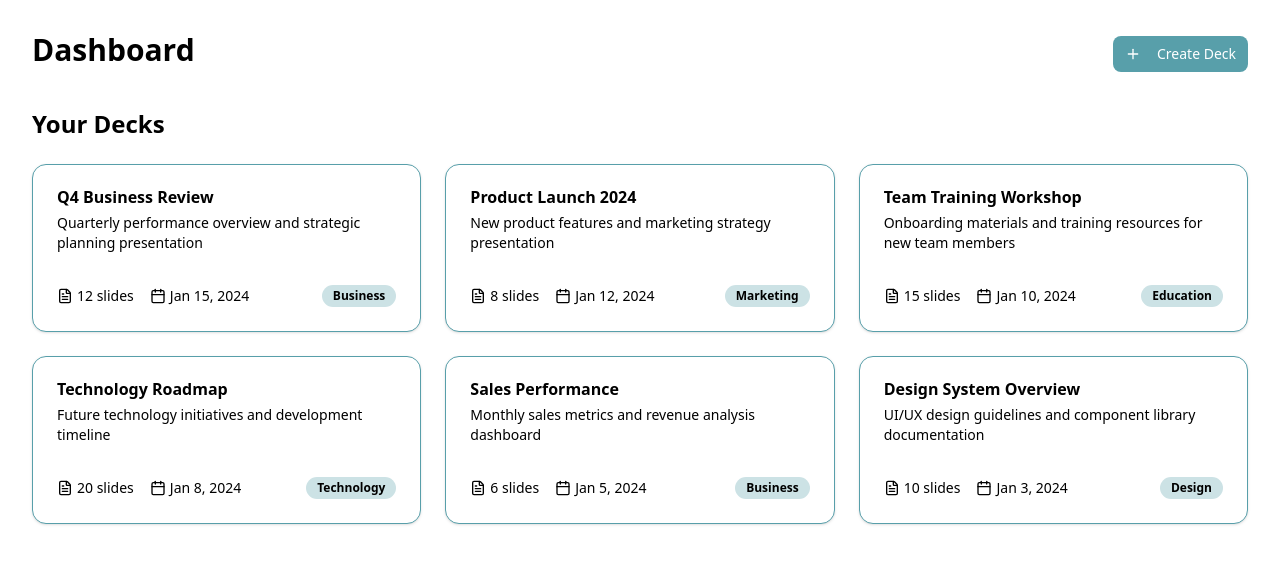
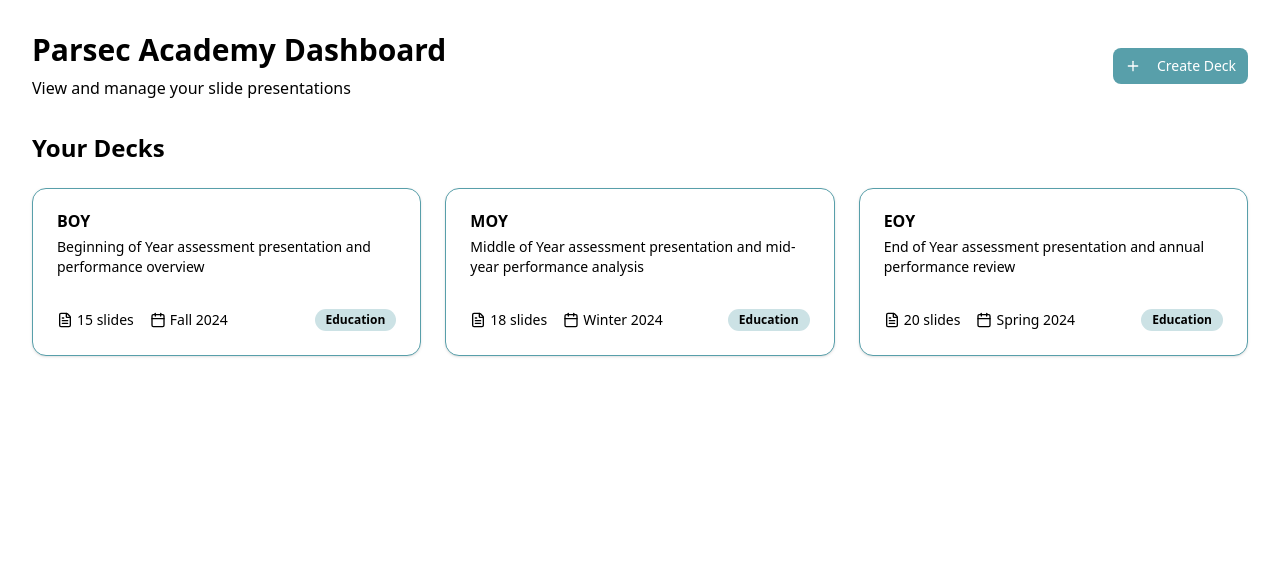
Before and after one commit to CadreAI/parsec_slides_app, a Next.js app: page /dashboard in a window 1280 px wide. Shown: the top 564 px of the page. Built offline with nearby package versions, Linux system fonts and the light colour scheme.

Commit message:
pushing frontend and backend

```diff
--- a/src/app/api/data/ingest/route.ts
+++ b/src/app/api/data/ingest/route.ts
@@ -1,8 +1,8 @@
-import { NextRequest, NextResponse } from 'next/server'
+import { generateCharts } from '@/lib/chartGenerator'
 import { loadConfig } from '@/lib/configLoader'
 import { ingestAll } from '@/lib/dataIngestion'
-import { generateCharts } from '@/lib/chartGenerator'
 import type { PartnerConfig } from '@/types/config'
+import { NextRequest, NextResponse } from 'next/server'
 import path from 'path'
 
 /**
--- /dev/null
+++ b/src/app/api/presentations/list/route.ts
@@ -0,0 +1,48 @@
+import { NextRequest, NextResponse } from 'next/server'
+import fs from 'fs'
+import path from 'path'
+
+interface PresentationMetadata {
+    presentationId: string
+    title: string
+    presentationUrl: string
+    createdAt: string
+    period: 'BOY' | 'MOY' | 'EOY'
+    school: string
+    partnerName?: string
+    chartCount?: number
+}
+
+export async function GET(req: NextRequest) {
+    try {
+        const { searchParams } = new URL(req.url)
+        const school = searchParams.get('school') || 'Parsec Academy'
+        const period = searchParams.get('period') // Optional filter: BOY, MOY, EOY
+
+        const metadataFile = path.join(process.cwd(), 'data', 'presentations.json')
+
+        if (!fs.existsSync(metadataFile)) {
+            return NextResponse.json({ presentations: [] })
+        }
+
+        const content = fs.readFileSync(metadataFile, 'utf-8')
+        let presentations: PresentationMetadata[] = JSON.parse(content)
+
+        // Filter by school
+        presentations = presentations.filter((p) => p.school === school)
+
+        // Filter by period if provided
+        if (period && (period === 'BOY' || period === 'MOY' || period === 'EOY')) {
+            presentations = presentations.filter((p) => p.period === period)
+        }
+
+        // Sort by creation date (newest first)
+        presentations.sort((a, b) => new Date(b.createdAt).getTime() - new Date(a.createdAt).getTime())
+
+        return NextResponse.json({ presentations })
+    } catch (error: unknown) {
+        const errorMessage = error instanceof Error ? error.message : 'Unknown error'
+        console.error('Error fetching presentations:', errorMessage)
+        return NextResponse.json({ error: errorMessage, presentations: [] }, { status: 500 })
+    }
+}
--- a/src/app/api/slides/create/route.ts
+++ b/src/app/api/slides/create/route.ts
@@ -2,6 +2,7 @@ import { extractFolderIdFromUrl, getSlidesClient, uploadImageToDrive } from '@/l
 import { createChartSlideRequest, createDualChartSlideRequests, createSingleChartSlideRequests } from '@/lib/slides/chartSlide'
 import { createCoverSlideRequests } from '@/lib/slides/coverSlide'
 import type { SlideData, TextSegment } from '@/types/slide'
+import fs from 'fs'
 import { NextRequest, NextResponse } from 'next/server'
 import path from 'path'
 
@@ -22,10 +23,62 @@ function hexToRgbColor(hex: string) {
     }
 }
 
+interface PresentationMetadata {
+    presentationId: string
+    title: string
+    presentationUrl: string
+    createdAt: string
+    period: 'BOY' | 'MOY' | 'EOY' // Beginning/Middle/End of Year
+    school: string // e.g., "Parsec Academy"
+    partnerName?: string
+    chartCount?: number
+}
+
+function determinePeriod(quarters: string[]): 'BOY' | 'MOY' | 'EOY' {
+    // BOY = Beginning of Year (Fall)
+    // MOY = Middle of Year (Winter)
+    // EOY = End of Year (Spring)
+    if (quarters && quarters.length > 0) {
+        if (quarters.includes('Fall')) return 'BOY'
+        if (quarters.includes('Winter')) return 'MOY'
+        if (quarters.includes('Spring')) return 'EOY'
+    }
+    return 'BOY' // Default
+}
+
+function savePresentationMetadata(metadata: PresentationMetadata): void {
+    try {
+        const dataDir = path.join(process.cwd(), 'data')
+        if (!fs.existsSync(dataDir)) {
+            fs.mkdirSync(dataDir, { recursive: true })
+        }
+
+        const metadataFile = path.join(dataDir, 'presentations.json')
+        let presentations: PresentationMetadata[] = []
+
+        if (fs.existsSync(metadataFile)) {
+            try {
+                const content = fs.readFileSync(metadataFile, 'utf-8')
+                presentations = JSON.parse(content)
+            } catch (error) {
+                console.warn('Failed to read presentations metadata, starting fresh')
+            }
+        }
+
+        presentations.push(metadata)
+        fs.writeFileSync(metadataFile, JSON.stringify(presentations, null, 2))
+        console.log(`[Metadata] Saved presentation: ${metadata.title} (${metadata.period})`)
+    } catch (error: unknown) {
+        const errorMessage = error instanceof Error ? error.message : 'Unknown error'
+        console.warn(`[Metadata] Failed to save presentation metadata: ${errorMessage}`)
+        // Don't fail the entire request if metadata saving fails
+    }
+}
+
 export async function POST(req: NextRequest) {
     try {
         const body = await req.json()
-        const { title, assessments, slides: slidesData, charts: chartPaths, driveFolderUrl } = body
+        const { title, assessments, slides: slidesData, charts: chartPaths, driveFolderUrl, schoolName, quarters, partnerName } = body
 
         if (!title) {
             return NextResponse.json({ error: 'title is required' }, { status: 400 })
@@ -752,6 +805,20 @@ export async function POST(req: NextRequest) {
 
         const presentationUrl = `https://docs.google.com/presentation/d/${presentationId}/edit`
 
+        // Save presentation metadata
+        const period = determinePeriod(quarters || [])
+        const school = schoolName || 'Parsec Academy'
+        savePresentationMetadata({
+            presentationId: presentationId,
+            title: response.data.title || title,
+            presentationUrl: presentationUrl,
+            createdAt: new Date().toISOString(),
+            period: period,
+            school: school,
+            partnerName: partnerName,
+            chartCount: normalizedCharts.length
+        })
+
         return NextResponse.json({
             success: true,
             presentationId: presentationId,
--- a/src/app/dashboard/page.tsx
+++ b/src/app/dashboard/page.tsx
@@ -11,7 +11,8 @@ export default function Dashboard() {
                 {/* Header */}
                 <div className="mb-8 flex items-center justify-between">
                     <div>
-                        <h1 className="mb-2 text-3xl font-bold">Dashboard</h1>
+                        <h1 className="mb-2 text-3xl font-bold">Parsec Academy Dashboard</h1>
+                        <p className="text-muted-foreground">View and manage your slide presentations</p>
                     </div>
                     <Link href="/create-deck">
                         <Button>
@@ -24,67 +25,13 @@ export default function Dashboard() {
                 <div>
                     <h2 className="mb-6 text-2xl font-semibold">Your Decks</h2>
                     <div className="grid grid-cols-1 gap-6 md:grid-cols-2 lg:grid-cols-3">
-                        {/* Deck Card 1 */}
+                        {/* BOY Deck Card */}
                         <Card className="cursor-pointer transition-shadow hover:shadow-lg">
                             <CardHeader>
                                 <div className="flex items-start justify-between">
                                     <div className="flex-1">
-                                        <CardTitle>Q4 Business Review</CardTitle>
-                                        <CardDescription className="mt-2">Quarterly performance overview and strategic planning presentation</CardDescription>
-                                    </div>
-                                </div>
-                            </CardHeader>
-                            <CardContent>
-                                <div className="flex items-center justify-between">
-                                    <div className="flex items-center gap-4 text-sm text-muted-foreground">
-                                        <div className="flex items-center gap-1">
-                                            <FileText className="h-4 w-4" />
-                                            <span>12 slides</span>
-                                        </div>
-                                        <div className="flex items-center gap-1">
-                                            <Calendar className="h-4 w-4" />
-                                            <span>Jan 15, 2024</span>
-                                        </div>
-                                    </div>
-                                    <Badge variant="secondary">Business</Badge>
-                                </div>
-                            </CardContent>
-                        </Card>
-
-                        {/* Deck Card 2 */}
-                        <Card className="cursor-pointer transition-shadow hover:shadow-lg">
-                            <CardHeader>
-                                <div className="flex items-start justify-between">
-                                    <div className="flex-1">
-                                        <CardTitle>Product Launch 2024</CardTitle>
-                                        <CardDescription className="mt-2">New product features and marketing strategy presentation</CardDescription>
-                                    </div>
-                                </div>
-                            </CardHeader>
-                            <CardContent>
-                                <div className="flex items-center justify-between">
-                                    <div className="flex items-center gap-4 text-sm text-muted-foreground">
-                                        <div className="flex items-center gap-1">
-                                            <FileText className="h-4 w-4" />
-                                            <span>8 slides</span>
-                                        </div>
-                                        <div className="flex items-center gap-1">
-                                            <Calendar className="h-4 w-4" />
-                                            <span>Jan 12, 2024</span>
-                                        </div>
-                                    </div>
-                                    <Badge variant="secondary">Marketing</Badge>
-                                </div>
-                            </CardContent>
-                        </Card>
-
-                        {/* Deck Card 3 */}
-                        <Card className="cursor-pointer transition-shadow hover:shadow-lg">
-                            <CardHeader>
-                                <div className="flex items-start justify-between">
-                                    <div className="flex-1">
-                                        <CardTitle>Team Training Workshop</CardTitle>
-                                        <CardDescription className="mt-2">Onboarding materials and training resources for new team members</CardDescription>
+                                        <CardTitle>BOY</CardTitle>
+                                        <CardDescription className="mt-2">Beginning of Year assessment presentation and performance overview</CardDescription>
                                     </div>
                                 </div>
                             </CardHeader>
@@ -97,7 +44,7 @@ export default function Dashboard() {
                                         </div>
                                         <div className="flex items-center gap-1">
                                             <Calendar className="h-4 w-4" />
-                                            <span>Jan 10, 2024</span>
+                                            <span>Fall 2024</span>
                                         </div>
                                     </div>
                                     <Badge variant="secondary">Education</Badge>
@@ -105,13 +52,42 @@ export default function Dashboard() {
                             </CardContent>
                         </Card>
 
-                        {/* Deck Card 4 */}
+                        {/* MOY Deck Card */}
                         <Card className="cursor-pointer transition-shadow hover:shadow-lg">
                             <CardHeader>
                                 <div className="flex items-start justify-between">
                                     <div className="flex-1">
-                                        <CardTitle>Technology Roadmap</CardTitle>
-                                        <CardDescription className="mt-2">Future technology initiatives and development timeline</CardDescription>
+                                        <CardTitle>MOY</CardTitle>
+                                        <CardDescription className="mt-2">
+                                            Middle of Year assessment presentation and mid-year performance analysis
+                                        </CardDescription>
+                                    </div>
+                                </div>
+                            </CardHeader>
+                            <CardContent>
+                                <div className="flex items-center justify-between">
+                                    <div className="flex items-center gap-4 text-sm text-muted-foreground">
+                                        <div className="flex items-center gap-1">
+                                            <FileText className="h-4 w-4" />
+                                            <span>18 slides</span>
+                                        </div>
+                                        <div className="flex items-center gap-1">
+                                            <Calendar className="h-4 w-4" />
+                                            <span>Winter 2024</span>
+                                        </div>
+                                    </div>
+                                    <Badge variant="secondary">Education</Badge>
+                                </div>
+                            </CardContent>
+                        </Card>
+
+                        {/* EOY Deck Card */}
+                        <Card className="cursor-pointer transition-shadow hover:shadow-lg">
+                            <CardHeader>
+                                <div className="flex items-start justify-between">
+                                    <div className="flex-1">
+                                        <CardTitle>EOY</CardTitle>
+                                        <CardDescription className="mt-2">End of Year assessment presentation and annual performance review</CardDescription>
                                     </div>
                                 </div>
                             </CardHeader>
@@ -124,64 +100,10 @@ export default function Dashboard() {
                                         </div>
                                         <div className="flex items-center gap-1">
                                             <Calendar className="h-4 w-4" />
-                                            <span>Jan 8, 2024</span>
+                                            <span>Spring 2024</span>
                                         </div>
                                     </div>
-                                    <Badge variant="secondary">Technology</Badge>
-                                </div>
-                            </CardContent>
-                        </Card>
-
-                        {/* Deck Card 5 */}
-                        <Card className="cursor-pointer transition-shadow hover:shadow-lg">
-                            <CardHeader>
-                                <div className="flex items-start justify-between">
-                                    <div className="flex-1">
-                                        <CardTitle>Sales Performance</CardTitle>
-                                        <CardDescription className="mt-2">Monthly sales metrics and revenue analysis dashboard</CardDescription>
-                                    </div>
-                                </div>
-                            </CardHeader>
-                            <CardContent>
-                                <div className="flex items-center justify-between">
-                                    <div className="flex items-center gap-4 text-sm text-muted-foreground">
-                                        <div className="flex items-center gap-1">
-                                            <FileText className="h-4 w-4" />
-                                            <span>6 slides</span>
-                                        </div>
-                                        <div className="flex items-center gap-1">
-                                            <Calendar className="h-4 w-4" />
-                                            <span>Jan 5, 2024</span>
-                                        </div>
-                                    </div>
-                                    <Badge variant="secondary">Business</Badge>
-                                </div>
-                            </CardContent>
-                        </Card>
-
-                        {/* Deck Card 6 */}
-                        <Card className="cursor-pointer transition-shadow hover:shadow-lg">
-                            <CardHeader>
-                                <div className="flex items-start justify-between">
-                                    <div className="flex-1">
-                                        <CardTitle>Design System Overview</CardTitle>
-                                        <CardDescription className="mt-2">UI/UX design guidelines and component library documentation</CardDescription>
-                                    </div>
-                                </div>
-                            </CardHeader>
-                            <CardContent>
-                                <div className="flex items-center justify-between">
-                                    <div className="flex items-center gap-4 text-sm text-muted-foreground">
-                                        <div className="flex items-center gap-1">
-                                            <FileText className="h-4 w-4" />
-                                            <span>10 slides</span>
-                                        </div>
-                                        <div className="flex items-center gap-1">
-                                            <Calendar className="h-4 w-4" />
-                                            <span>Jan 3, 2024</span>
-                                        </div>
-                                    </div>
-                                    <Badge variant="secondary">Design</Badge>
+                                    <Badge variant="secondary">Education</Badge>
                                 </div>
                             </CardContent>
                         </Card>
```
Also changed, not shown: src/app/create-deck/page.tsx (+8 -7 lines).
